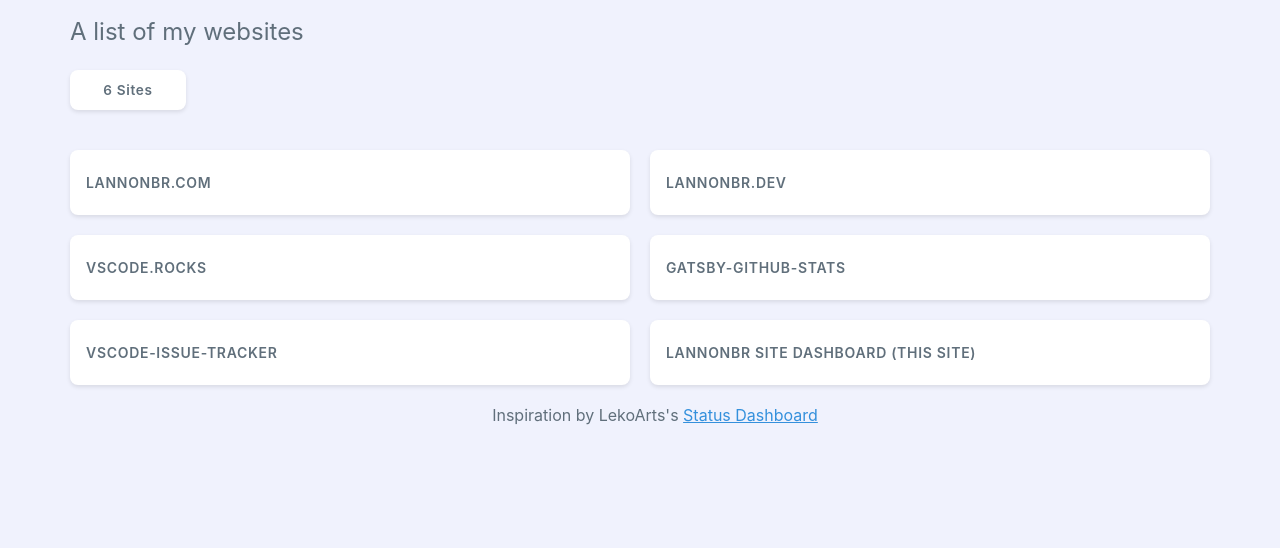
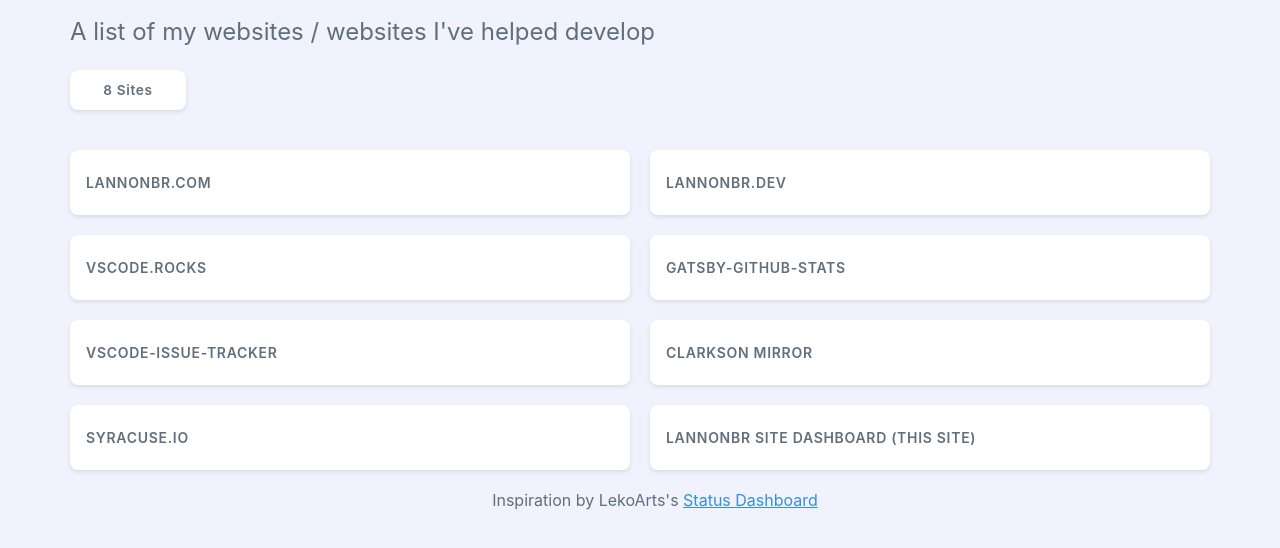
Before and after one commit to lannonbr/lannonbr-site-dashboard, a Gatsby site: page / in a window 1280 px wide. Shown: the part 94-642 px from the top of the page. Built offline with nearby package versions, Linux system fonts and the light colour scheme; Gatsby itself is replaced by a stand-in of ours.

Commit message:
Adding more sites

```diff
--- a/src/pages/index.js
+++ b/src/pages/index.js
@@ -14,6 +14,14 @@
   {
     name: `vscode-issue-tracker`,
     url: `https://vscode-issue-tracker.netlify.com`,
+  },
+  {
+    name: `Clarkson Mirror`,
+    url: `https://mirror.clarkson.edu`,
+  },
+  {
+    name: `Syracuse.io`,
+    url: `https://syracuse.io`,
   },
   {
     name: `Lannonbr Site Dashboard (This site)`,
@@ -68,7 +76,7 @@
   return (
     <React.Fragment>
       <h1>Lannonbr Site Dashboard</h1>
-      <p class="larger">A list of my websites</p>
+      <p class="larger">A list of my websites / websites I've helped develop</p>
       <SmallCard>{data.length} Sites</SmallCard>
       <section style={{ width: "100%" }}>
         <SiteList>
```
